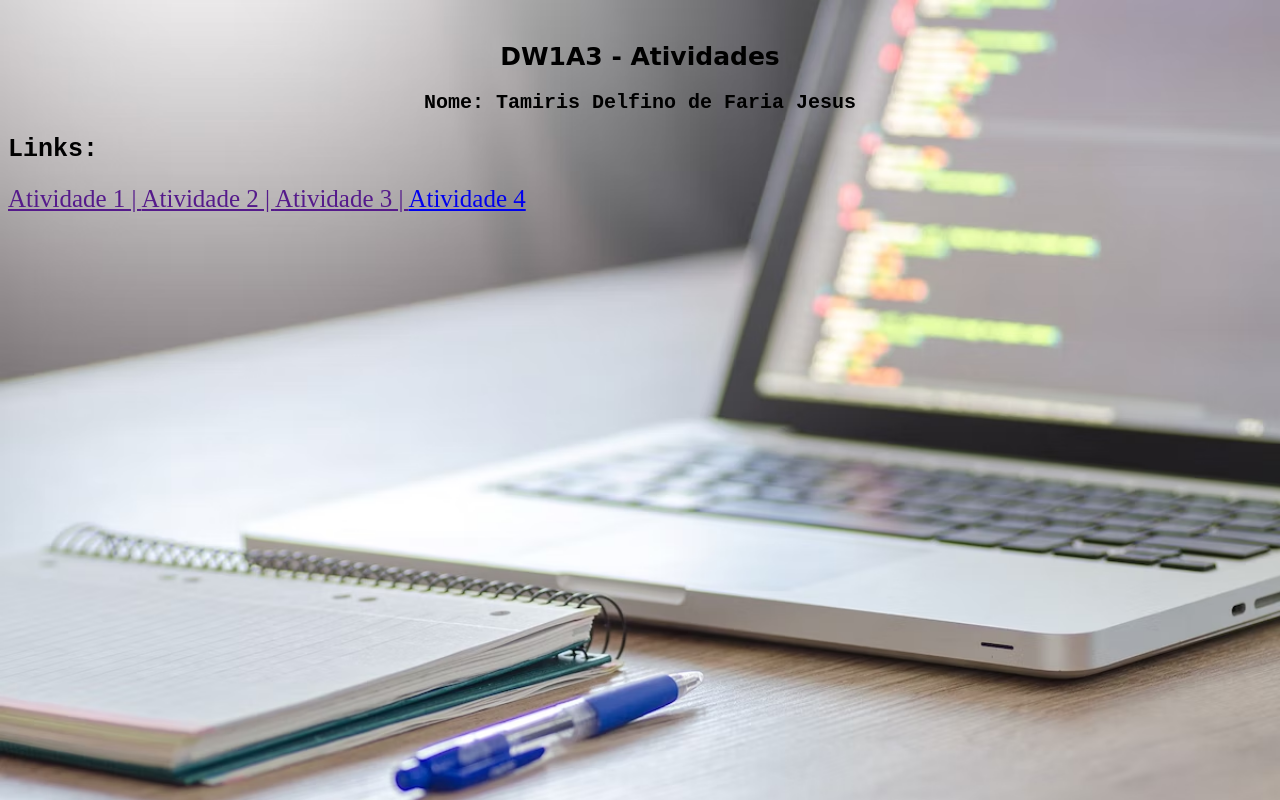
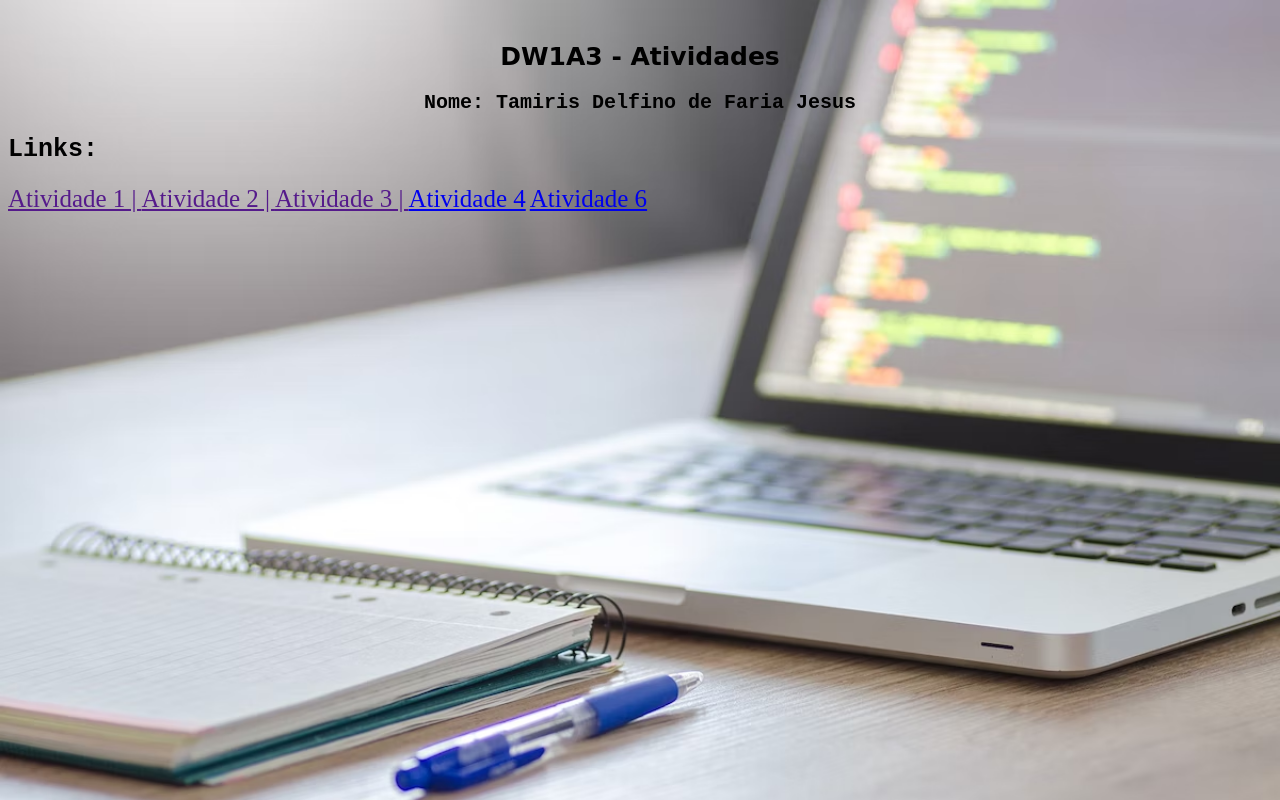
Before and after one commit to Tamiris-Jesus/DW1A3, a plain HTML site: page index.html in a window 1280 px wide. Drawn offline with Linux system fonts and the light colour scheme; a web font is replaced by a local one.

Commit message:
Update index.html

```diff
--- a/index.html
+++ b/index.html
@@ -17,6 +17,7 @@
   <a href="">Atividade 2 | </a>
   <a href="">Atividade 3 | </a>
   <a href="Atividades/A4/index.html" target="_blank">Atividade 4</a>
+  <a href="Atividades/A6/index.html" target="_blank">Atividade 6</a>
 
 
 </body>
```
